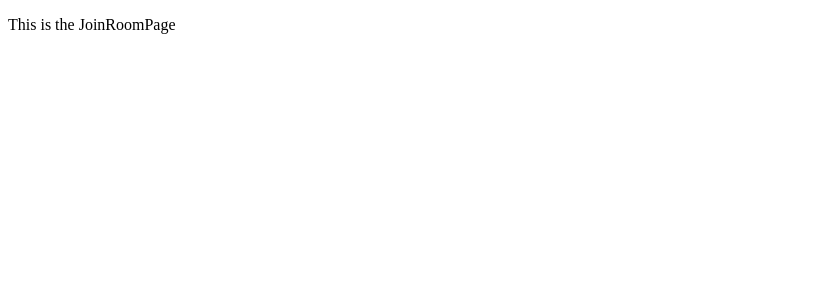
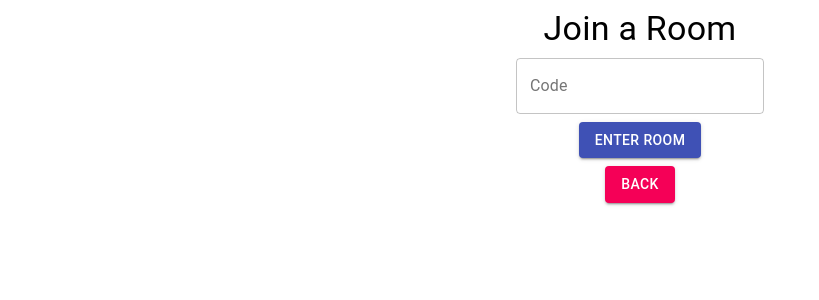
Before and after one commit to DarishkaAMS/Dj_Projects-SpotiRy, a React app in the folder SpotiRy/frontend/: page /join in a window 1280 px wide. Shown: the top 300 px of the page, without its empty margins (0-819 px from the left). Built offline with nearby package versions, Linux system fonts and the light colour scheme; the HTML template or start-up script is replaced by a standard one.

Commit message:
Add JoinRoomPage styling and navigation

```diff
--- a/SpotiRy/frontend/src/components/JoinRoomPage.js
+++ b/SpotiRy/frontend/src/components/JoinRoomPage.js
@@ -1,12 +1,81 @@
 import React, { Component } from "react";
+import { Link } from "react-router-dom";
 
-export default class JoinRoomPage extends Component {
+import { Button, Grid, TextField, Typography } from "@material-ui/core";
+
+
+export default class RoomJoinPage extends Component {
   constructor(props) {
     super(props);
+    this.state = {
+      roomCode: "",
+      error: "",
+    };
+    this.handleTextFieldChange = this.handleTextFieldChange.bind(this);
+    this.roomButtonPressed = this.roomButtonPressed.bind(this);
   }
 
   render() {
-    console.log("FFFF")
-    return <p>This is the JoinRoomPage</p>;
+    return (
+      <Grid container spacing={1}>
+        <Grid item xs={12} align="center">
+          <Typography variant="h4" component="h4">
+            Join a Room
+          </Typography>
+        </Grid>
+        <Grid item xs={12} align="center">
+          <TextField
+            error={this.state.error}
+            label="Code"
+            placeholder="Enter a Room Code"
+            value={this.state.roomCode}
+            helperText={this.state.error}
+            variant="outlined"
+            onChange={this.handleTextFieldChange}
+          />
+        </Grid>
+        <Grid item xs={12} align="center">
+          <Button
+            variant="contained"
+            color="primary"
+            onClick={this.roomButtonPressed}
+          >
+            Enter Room
+          </Button>
+        </Grid>
+        <Grid item xs={12} align="center">
+          <Button variant="contained" color="secondary" to="/" component={Link}>
+            Back
+          </Button>
+        </Grid>
+      </Grid>
+    );
+  }
+
+  handleTextFieldChange(e) {
+    this.setState({
+      roomCode: e.target.value,
+    });
+  }
+
+  roomButtonPressed() {
+    const requestOptions = {
+      method: "POST",
+      headers: { "Content-Type": "application/json" },
+      body: JSON.stringify({
+        code: this.state.roomCode,
+      }),
+    };
+    fetch("/api/join-room", requestOptions)
+      .then((response) => {
+        if (response.ok) {
+          this.props.history.push(`/room/${this.state.roomCode}`);
+        } else {
+          this.setState({ error: "Room not found." });
+        }
+      })
+      .catch((error) => {
+        console.log(error);
+      });
   }
 }
```
Also changed, not shown: SpotiRy/frontend/static/frontend/main.js.
